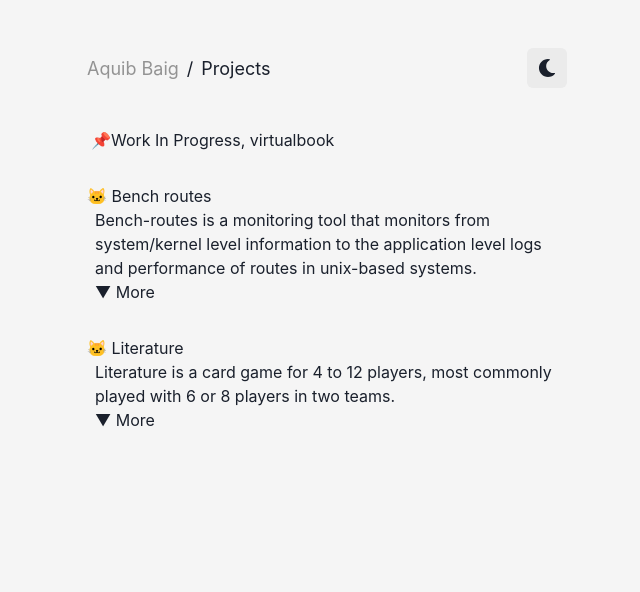
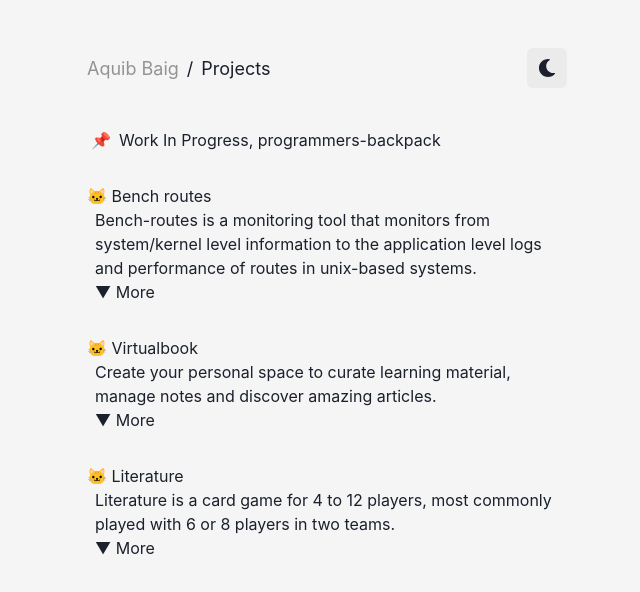
Before and after one commit to aquibbaig/web, a Next.js app: page /projects in a window 1280 px wide. Shown: the top 592 px of the page, without its empty margins (313-953 px from the left). Built offline with nearby package versions, Linux system fonts and the light colour scheme.

Commit message:
update work and projects section

```diff
--- a/src/pages/projects.js
+++ b/src/pages/projects.js
@@ -22,7 +22,7 @@ export default function Projects() {
             </Head>
             <Box className="pinned" d="flex" my="4vh" pl={1}>
                 📌
-                <Text>Work In Progress, virtualbook</Text>
+                <Text ml={2}>Work In Progress, programmers-backpack</Text>
             </Box>
             <Box mt="4vh">
                 <Text>🐱 Bench routes</Text>
@@ -39,6 +39,21 @@ export default function Projects() {
                                 This makes it tough to discover then condition and state of the such application at any given point.
                                 Bench-routes monitors the routes of a web application and helps you know about the current state of
                                 each route, along with various related performance metrics.
+                            </AccordionPanel>
+                        </AccordionItem>
+                    </Accordion>
+                </Box>
+            </Box>
+            <Box mt="4vh">
+                <Text>🐱 Virtualbook</Text>
+                <Box pl={2}>
+                    <Text>Create your personal space to curate learning material, manage notes and discover amazing articles.
+                    </Text>
+                    <Accordion allowToggle>
+                        <AccordionItem id="accordion">
+                            <AccordionButton>▼ More</AccordionButton>
+                            <AccordionPanel pl={2}>
+                                It provides an effective note taking experience with support of a rich editor and allows you to manage your articles in one place. You can also keep track of articles others publish at your own personal space and get notified when their authors update it.
                             </AccordionPanel>
                         </AccordionItem>
                     </Accordion>
```
Also changed, not shown: src/pages/index.js (+12 -1 lines).
